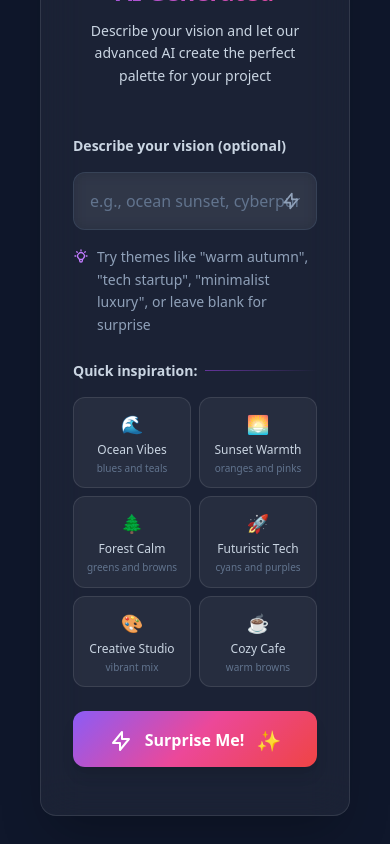
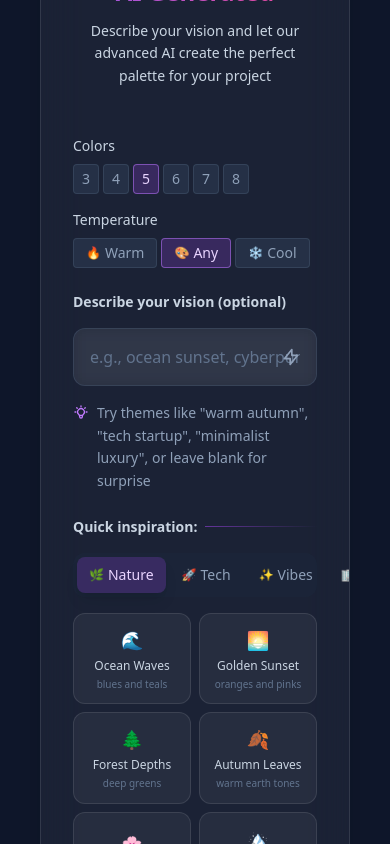
Before and after one commit to Dospalko/ColorBuddy, a React (Vite) app in the folder frontend/: page / in a window 390 px wide. Shown: the part 1700-2544 px from the top of the page. Built offline with nearby package versions, Linux system fonts and the light colour scheme.

Commit message:
feat: enhance palette management with lastSource tracking and color extraction options

```diff
--- a/frontend/src/App.tsx
+++ b/frontend/src/App.tsx
@@ -21,6 +21,7 @@ function App() {
     palette,
     isLoading: isLoadingPalette,
     error: paletteError,
+    lastSource,
     extractPalette,
     generateRandomPalette,
     clearPalette,
@@ -41,13 +42,11 @@ function App() {
 
   // Save palette to history whenever a new palette is generated
   useEffect(() => {
-    if (palette && palette.length > 0) {
-      // We'll determine the source based on how it was generated
-      // For now, we'll use a simple heuristic - this could be improved
-      // by passing the source through the palette generation functions
-      savePalette(palette, 'ai'); // Default to AI, could be enhanced
+    if (palette && palette.length > 0 && lastSource && lastSource !== 'manual') {
+      // Only save if it's from image extraction or AI generation, not manual selection
+      savePalette(palette, lastSource);
     }
-  }, [palette, savePalette]);
+  }, [palette, lastSource, savePalette]);
 
   const handleSelectHistoryPalette = (selectedPalette: Palette) => {
     // Load a palette from history - don't save it again
--- a/frontend/src/components/InspirationSource/ImageUploader.tsx
+++ b/frontend/src/components/InspirationSource/ImageUploader.tsx
@@ -14,6 +14,7 @@ const ImageUploader = ({ onExtract, isLoading, currentError, clearCurrentError }
     const [selectedFile, setSelectedFile] = useState<File | null>(null);
     const [previewUrl, setPreviewUrl] = useState<string | null>(null);
     const [localError, setLocalError] = useState<string | null>(null);
+    const [numColors, setNumColors] = useState<number>(5); // Default to 5 colors
     const fileInputRef = useRef<HTMLInputElement>(null);
 
     const handleFileChange = useCallback((event: ChangeEvent<HTMLInputElement>) => {
@@ -49,8 +50,8 @@ const ImageUploader = ({ onExtract, isLoading, currentError, clearCurrentError }
       clearCurrentError(); setLocalError(null);
       const formData = new FormData();
       formData.append('image_file', selectedFile);
-      await onExtract(formData);
-    }, [selectedFile, onExtract, clearCurrentError]);
+      await onExtract(formData, numColors);
+    }, [selectedFile, onExtract, clearCurrentError, numColors]);
 
     const effectiveError = currentError || localError;
 
@@ -194,6 +195,34 @@ const ImageUploader = ({ onExtract, isLoading, currentError, clearCurrentError }
             </div>
           )}
 
+          {/* Color Count Selector */}
+          {selectedFile && !effectiveError && (
+            <div className="glassmorphic p-4 space-y-3">
+              <label className="block text-sm font-medium text-slate-300">
+                Number of Colors to Extract
+              </label>
+              <div className="flex gap-2">
+                {[3, 4, 5, 6, 7, 8].map((count) => (
+                  <button
+                    key={count}
+                    type="button"
+                    onClick={() => setNumColors(count)}
+                    className={`px-3 py-2 rounded-lg text-sm font-medium transition-all duration-200 ${
+                      numColors === count
+                        ? 'bg-purple-500/20 text-purple-200 border border-purple-400/50 shadow-lg'
+                        : 'bg-slate-700/50 text-slate-400 border border-slate-600/50 hover:bg-slate-700 hover:text-slate-300'
+                    }`}
+                  >
+                    {count}
+                  </button>
+                ))}
+              </div>
+              <p className="text-xs text-slate-400">
+                More colors provide detailed palettes, fewer colors focus on dominant tones
+              </p>
+            </div>
+          )}
+
           {/* Action Buttons - Enhanced Layout */}
           <div className="space-y-4">
             {/* Primary Extract Button */}
--- a/frontend/src/components/InspirationSource/InspireMeButton.tsx
+++ b/frontend/src/components/InspirationSource/InspireMeButton.tsx
@@ -7,14 +7,77 @@ interface InspireMeButtonProps {
 
 const InspireMeButton = ({ onGenerate, isLoading }: InspireMeButtonProps) => {
   const [prompt, setPrompt] = useState('');
+  const [numColors, setNumColors] = useState(5);
+  const [temperature, setTemperature] = useState<'warm' | 'cool' | 'neutral'>('neutral');
+  const [selectedCategory, setSelectedCategory] = useState<string>('nature');
 
   const handleClick = useCallback(async () => {
-    await onGenerate(5, prompt.trim() || undefined);
-  }, [onGenerate, prompt]);
+    let enhancedPrompt = prompt.trim();
+
+    // Add temperature context if not neutral
+    if (temperature !== 'neutral') {
+      enhancedPrompt = enhancedPrompt ? `${enhancedPrompt}, ${temperature} colors` : `${temperature} colors`;
+    }
+
+    await onGenerate(numColors, enhancedPrompt || undefined);
+  }, [onGenerate, prompt, numColors, temperature]);
 
   return (
     <div className="w-full space-y-6">
       <div className="space-y-6">
+        {/* Controls Row */}
+        <div className="grid grid-cols-1 sm:grid-cols-2 gap-4">
+          {/* Number of Colors */}
+          <div className="space-y-2">
+            <label className="block text-sm font-medium text-slate-300">Colors</label>
+            <div className="flex gap-1">
+              {[3, 4, 5, 6, 7, 8].map((count) => (
+                <button
+                  key={count}
+                  type="button"
+                  onClick={() => setNumColors(count)}
+                  disabled={isLoading}
+                  className={`px-2 py-1 rounded text-sm font-medium transition-all duration-200 ${
+                    numColors === count
+                      ? 'bg-purple-500/20 text-purple-200 border border-purple-400/50'
+                      : 'bg-slate-700/50 text-slate-400 border border-slate-600/50 hover:bg-slate-700 hover:text-slate-300'
+                  }`}
+                >
+                  {count}
+                </button>
+              ))}
+            </div>
+          </div>
+
+          {/* Temperature Control */}
+          <div className="space-y-2">
+            <label className="block text-sm font-medium text-slate-300">Temperature</label>
+            <div className="flex gap-1">
+              {[
+                { value: 'warm', label: 'Warm', icon: '🔥', colors: 'reds, oranges, yellows' },
+                { value: 'neutral', label: 'Any', icon: '🎨', colors: 'balanced mix' },
+                { value: 'cool', label: 'Cool', icon: '❄️', colors: 'blues, greens, purples' }
+              ].map((temp) => (
+                <button
+                  key={temp.value}
+                  type="button"
+                  onClick={() => setTemperature(temp.value as 'warm' | 'cool' | 'neutral')}
+                  disabled={isLoading}
+                  className={`px-3 py-1 rounded text-sm font-medium transition-all duration-200 flex items-center gap-1 ${
+                    temperature === temp.value
+                      ? 'bg-purple-500/20 text-purple-200 border border-purple-400/50'
+                      : 'bg-slate-700/50 text-slate-400 border border-slate-600/50 hover:bg-slate-700 hover:text-slate-300'
+                  }`}
+                  title={temp.colors}
+                >
+                  <span className="text-xs">{temp.icon}</span>
+                  <span>{temp.label}</span>
+                </button>
+              ))}
+            </div>
+          </div>
+        </div>
+
         {/* Prompt Input */}
         <div className="space-y-4">
           <label htmlFor="aiPrompt" className="block text-sm font-semibold text-slate-300">
@@ -49,21 +112,76 @@ const InspireMeButton = ({ onGenerate, isLoading }: InspireMeButtonProps) => {
           </p>
         </div>
 
-        {/* Quick Prompt Suggestions */}
+        {/* Enhanced Prompt Suggestions with Categories */}
         <div className="space-y-4">
           <div className="flex items-center gap-2">
             <p className="text-sm font-semibold text-slate-300">Quick inspiration:</p>
             <div className="h-px bg-gradient-to-r from-purple-500/50 to-transparent flex-1"></div>
           </div>
+
+          {/* Category Tabs */}
+          <div className="flex gap-1 bg-slate-800/50 rounded-xl p-1">
+            {[
+              { id: 'nature', label: 'Nature', icon: '🌿' },
+              { id: 'tech', label: 'Tech', icon: '🚀' },
+              { id: 'vibes', label: 'Vibes', icon: '✨' },
+              { id: 'brand', label: 'Brand', icon: '🏢' }
+            ].map((category) => (
+              <button
+                key={category.id}
+                onClick={() => setSelectedCategory(category.id)}
+                disabled={isLoading}
+                className={`flex-1 py-2 px-3 rounded-lg text-sm font-medium transition-all duration-200 flex items-center justify-center gap-1 ${
+                  selectedCategory === category.id
+                    ? 'bg-purple-500/20 text-purple-200 shadow-lg'
+                    : 'text-slate-400 hover:text-slate-300 hover:bg-slate-700/50'
+                }`}
+              >
+                <span className="text-xs">{category.icon}</span>
+                <span>{category.label}</span>
+              </button>
+            ))}
+          </div>
+
+          {/* Category-based Suggestions */}
           <div className="grid grid-cols-2 sm:grid-cols-3 gap-2">
-            {[
-              { emoji: "🌊", text: "ocean vibes", colors: "blues and teals" },
-              { emoji: "🌅", text: "sunset warmth", colors: "oranges and pinks" },
-              { emoji: "🌲", text: "forest calm", colors: "greens and browns" },
-              { emoji: "🚀", text: "futuristic tech", colors: "cyans and purples" },
-              { emoji: "🎨", text: "creative studio", colors: "vibrant mix" },
-              { emoji: "☕", text: "cozy cafe", colors: "warm browns" }
-            ].map((suggestion, index) => (
+            {(() => {
+              const suggestions = {
+                nature: [
+                  { emoji: "🌊", text: "ocean waves", colors: "blues and teals" },
+                  { emoji: "🌅", text: "golden sunset", colors: "oranges and pinks" },
+                  { emoji: "🌲", text: "forest depths", colors: "deep greens" },
+                  { emoji: "🍂", text: "autumn leaves", colors: "warm earth tones" },
+                  { emoji: "🌸", text: "spring bloom", colors: "soft pastels" },
+                  { emoji: "🏔️", text: "mountain peaks", colors: "cool grays and blues" }
+                ],
+                tech: [
+                  { emoji: "🚀", text: "cyberpunk city", colors: "neon cyans and magentas" },
+                  { emoji: "🤖", text: "ai interface", colors: "electric blues" },
+                  { emoji: "⚡", text: "digital energy", colors: "bright yellows and blues" },
+                  { emoji: "🔮", text: "holographic", colors: "iridescent pastels" },
+                  { emoji: "💎", text: "crystal tech", colors: "prismatic colors" },
+                  { emoji: "🌐", text: "matrix code", colors: "matrix greens" }
+                ],
+                vibes: [
+                  { emoji: "☕", text: "cozy cafe", colors: "warm browns" },
+                  { emoji: "🎵", text: "jazz lounge", colors: "deep blues and golds" },
+                  { emoji: "🕯️", text: "candlelit", colors: "warm amber tones" },
+                  { emoji: "🌙", text: "midnight mood", colors: "deep purples and blues" },
+                  { emoji: "🎨", text: "artist studio", colors: "vibrant creative mix" },
+                  { emoji: "🏖️", text: "tropical escape", colors: "bright tropical colors" }
+                ],
+                brand: [
+                  { emoji: "💼", text: "corporate trust", colors: "professional blues" },
+                  { emoji: "🌱", text: "eco friendly", colors: "natural greens" },
+                  { emoji: "💎", text: "luxury premium", colors: "elegant golds and blacks" },
+                  { emoji: "🎯", text: "startup energy", colors: "bold and modern" },
+                  { emoji: "🏥", text: "healthcare calm", colors: "soothing blues and whites" },
+                  { emoji: "🎪", text: "playful brand", colors: "fun and energetic" }
+                ]
+              };
+
+              return suggestions[selectedCategory as keyof typeof suggestions].map((suggestion, index) => (
                 <button
                   key={suggestion.text}
                   onClick={() => setPrompt(suggestion.text)}
@@ -72,13 +190,14 @@ const InspireMeButton = ({ onGenerate, isLoading }: InspireMeButtonProps) => {
                              border border-white/10 hover:border-white/20 rounded-xl transition-all duration-200
                              hover:scale-105 focus:outline-none focus:ring-2 focus:ring-purple-500/30
                              flex flex-col items-center text-center min-h-[80px] justify-center"
-                style={{animationDelay: `${index * 100}ms`}}
+                  style={{animationDelay: `${index * 50}ms`}}
                 >
                   <span className="text-lg mb-1 group-hover:scale-110 transition-transform">{suggestion.emoji}</span>
                   <span className="font-medium capitalize">{suggestion.text}</span>
                   <span className="text-[10px] text-slate-500 mt-1">{suggestion.colors}</span>
                 </button>
-            ))}
+              ));
+            })()}
           </div>
         </div>
 
@@ -105,18 +224,33 @@ const InspireMeButton = ({ onGenerate, isLoading }: InspireMeButtonProps) => {
                   <path strokeLinecap="round" strokeLinejoin="round" strokeWidth={2}
                         d="M13 10V3L4 14h7v7l9-11h-7z" />
                 </svg>
-                <span>{prompt.trim() ? 'Generate Themed Palette' : 'Surprise Me!'}</span>
+                <span>
+                  {prompt.trim() ? `Generate ${numColors} ${temperature !== 'neutral' ? temperature : ''} Colors` : `Generate ${numColors} Colors`}
+                </span>
                 <span className="text-xl">✨</span>
               </span>
             )}
           </button>
 
-          {/* Action hint */}
-          {prompt.trim() && !isLoading && (
-            <div className="text-center">
+          {/* Enhanced Action hint */}
+          {!isLoading && (
+            <div className="text-center space-y-1">
+              {prompt.trim() && (
                 <p className="text-sm text-slate-400">
-                Creating palette inspired by <span className="text-purple-400 font-medium">"{prompt.trim()}"</span>
+                  Theme: <span className="text-purple-400 font-medium">"{prompt.trim()}"</span>
                 </p>
+              )}
+              <div className="flex items-center justify-center gap-4 text-xs text-slate-500">
+                <span>{numColors} colors</span>
+                {temperature !== 'neutral' && (
+                  <>
+                    <span>•</span>
+                    <span className="capitalize">{temperature} tones</span>
+                  </>
+                )}
+                <span>•</span>
+                <span className="capitalize">{selectedCategory} style</span>
+              </div>
             </div>
           )}
         </div>
--- a/frontend/src/hooks/usePaletteApi.ts
+++ b/frontend/src/hooks/usePaletteApi.ts
@@ -9,6 +9,7 @@ export interface PaletteApiState {
   palette: Palette | null;
   isLoading: boolean;
   error: string | null;
+  lastSource?: 'image' | 'ai' | 'manual';
 }
 
 export interface PaletteApiCalls {
@@ -25,6 +26,7 @@ export function usePaletteApi(options?: PaletteApiOptions): PaletteApiState & Pa
   const [palette, setPalette] = useState<Palette | null>(null);
   const [isLoading, setIsLoading] = useState(false);
   const [error, setError] = useState<string | null>(null);
+  const [lastSource, setLastSource] = useState<'image' | 'ai' | 'manual' | undefined>(undefined);
 
   const baseUrl = options?.baseUrl || API_BASE_URL;
 
@@ -37,6 +39,7 @@ export function usePaletteApi(options?: PaletteApiOptions): PaletteApiState & Pa
   const setCurrentPalette = useCallback((newPalette: Palette | null) => {
     setPalette(newPalette);
     setError(null);
+    setLastSource('manual'); // When manually setting, it's usually from history
   }, []);
 
 
@@ -64,6 +67,7 @@ export function usePaletteApi(options?: PaletteApiOptions): PaletteApiState & Pa
     async (formData: FormData, numColors?: number) => {
       setIsLoading(true);
       setError(null);
+      setLastSource('image');
       const url = new URL(`${baseUrl}/extract`);
       if (numColors !== undefined) {
         url.searchParams.append('num_colors', String(numColors));
@@ -91,6 +95,7 @@ export function usePaletteApi(options?: PaletteApiOptions): PaletteApiState & Pa
     async (numColors?: number, prompt?: string) => {
       setIsLoading(true);
       setError(null);
+      setLastSource('ai');
       const url = new URL(`${baseUrl}/random`);
       if (numColors !== undefined) {
         url.searchParams.append('num_colors', String(numColors));
@@ -114,5 +119,5 @@ export function usePaletteApi(options?: PaletteApiOptions): PaletteApiState & Pa
     [baseUrl]
   );
 
-  return { palette, isLoading, error, extractPalette, generateRandomPalette, clearPalette, clearError, setPalette: setCurrentPalette };
+  return { palette, isLoading, error, lastSource, extractPalette, generateRandomPalette, clearPalette, clearError, setPalette: setCurrentPalette };
 }
```
Lines whose indentation alone changed are shown as unchanged.
